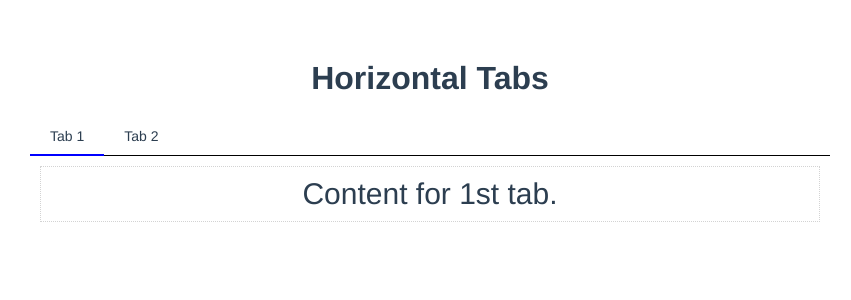
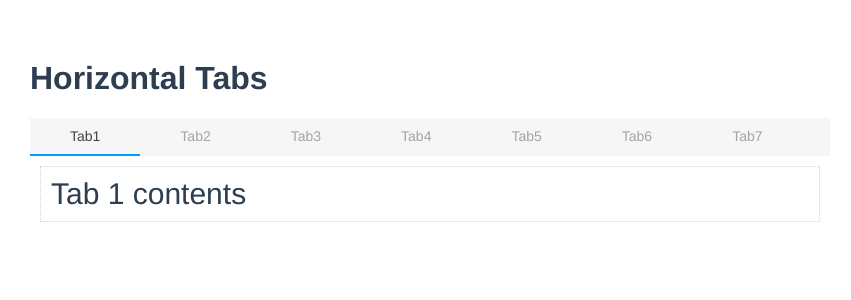
Before and after one commit to amansharma007/horizontal-tabs, a Vue app: page / in a window 1280 px wide. Shown: the top 300 px of the page, without its empty margins (210-1061 px from the left). Built offline with nearby package versions, Linux system fonts and the light colour scheme.

Commit message:
fix: UI changes to make it look more similar to the mockup

```diff
--- a/src/App.vue
+++ b/src/App.vue
@@ -2,8 +2,14 @@
   <div id="app">
     <h1>Horizontal Tabs</h1>
     <tabs>
-      <tab title="Tab 1" :active="true"> Content for 1st tab. </tab>
-      <tab title="Tab 2"> Content for 2nd tab. </tab>
+      <tab
+        v-for="{ id, title, active } in tabsToShow"
+        :key="id"
+        :title="title"
+        :active="active"
+      >
+        Tab {{ id }} contents
+      </tab>
     </tabs>
   </div>
 </template>
@@ -18,6 +24,52 @@ export default {
     Tabs,
     Tab,
   },
+  data() {
+    return {
+      tabsToShow: [
+        {
+          id: 1,
+          title: "Tab1",
+          active: true,
+        },
+        {
+          id: 2,
+          title: "Tab2",
+          active: false,
+        },
+        {
+          id: 3,
+          title: "Tab3",
+          active: false,
+        },
+        {
+          id: 4,
+          title: "Tab4",
+          active: false,
+        },
+        {
+          id: 5,
+          title: "Tab5",
+          active: false,
+        },
+        {
+          id: 6,
+          title: "Tab6",
+          active: false,
+        },
+        {
+          id: 7,
+          title: "Tab7",
+          active: false,
+        },
+        {
+          id: 8,
+          title: "Tab8",
+          active: false,
+        },
+      ],
+    };
+  },
 };
 </script>
 
@@ -26,10 +78,9 @@ export default {
   font-family: Avenir, Helvetica, Arial, sans-serif;
   -webkit-font-smoothing: antialiased;
   -moz-osx-font-smoothing: grayscale;
-  text-align: center;
   color: #2c3e50;
   margin-top: 60px;
-  max-width: 80vw;
+  max-width: 800px;
   margin-left: auto;
   margin-right: auto;
 }
--- a/src/components/Tabs.vue
+++ b/src/components/Tabs.vue
@@ -49,31 +49,40 @@ export default {
 */
 /* Tabs */
 .tabs {
-  max-width: 800px;
   margin-left: auto;
   margin-right: auto;
 }
 
 /* Tabs Navigation Bar */
 .tab__nav {
-  --border_color: black;
   display: flex;
-  border-bottom: 1px solid var(--border_color);
+  background: #f6f6f6;
+  overflow-x: scroll;
+  -ms-overflow-style: none; /* IE and Edge */
+  scrollbar-width: none; /* Firefox */
+}
+
+/* Hide scrollbar for Chrome, Safari and Opera */
+.tab__nav::-webkit-scrollbar {
+  display: none;
 }
 
 /* Tabs Navigation Item */
 .nav__item {
   display: block;
-  padding: 10px 20px;
+  padding: 10px 40px;
   cursor: pointer;
   font-size: 14px;
+  color: #a4a3a4;
+  user-select: none;
 }
 .nav__item:hover {
-  background: lightgrey;
+  background: rgb(236, 236, 236);
 }
 .nav__item--active {
-  --active-border-color: blue;
-  margin-bottom: -1px;
+  --active-border-color: #009cfc;
+  color: #444444;
+  font-weight: 500;
   border-bottom: 2px solid var(--active-border-color);
 }
 </style>
```
